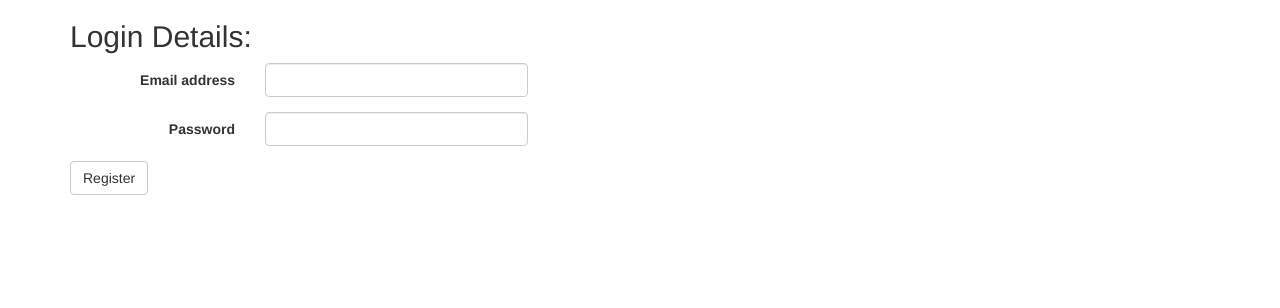
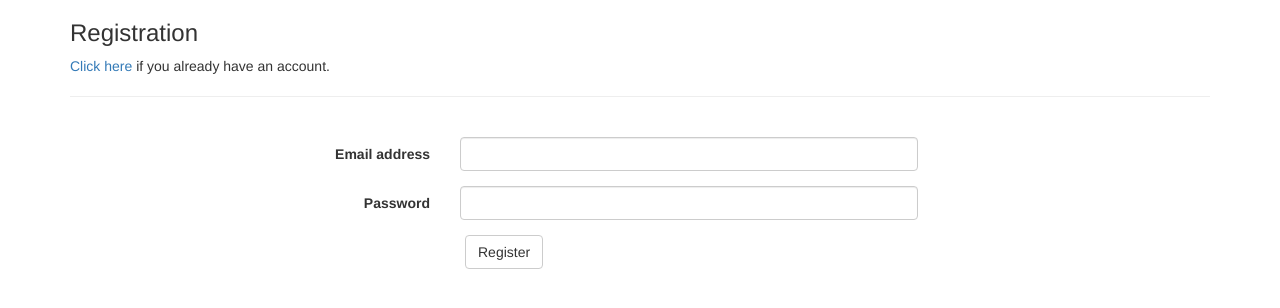
Before and after one commit to froilan/helpscout-management, a plain HTML site: page src/main/webapp/WEB-INF/pages/register.html in a window 1280 px wide. Drawn offline with nearby package versions, Linux system fonts and the light colour scheme.

Commit message:
updated format for register page

```diff
--- a/src/main/webapp/WEB-INF/pages/register.html
+++ b/src/main/webapp/WEB-INF/pages/register.html
@@ -5,30 +5,39 @@
     <meta name="viewport" content="width=device-width, initial-scale=1">
     <link rel="stylesheet" href="http://maxcdn.bootstrapcdn.com/bootstrap/3.3.5/css/bootstrap.min.css">
     <script src="https://ajax.googleapis.com/ajax/libs/angularjs/1.4.4/angular.min.js"></script>
-    <script type="text/javascript" src="js/MainApp.js"></script>
-    <script type="text/javascript" src="js/controllers/UserController.js"></script>
-    <script type="text/javascript" src="js/services/UserService.js"></script>
+    <script src="js/MainApp.js"></script>
+    <script src="js/controllers/UserController.js"></script>
+    <script src="js/services/UserService.js"></script>
     <title></title>
 </head>
 <body>
     <div class="container" ng-controller="UserController">
-        <h2>Login Details:</h2>
+        <div class="row">
+            <div class="col-sm-12">
+                <h3>Registration</h3>
+                <a href="/helpscout-management/login">Click here</a>
+                if you already have an account.
+            </div>
+        </div>
+        <hr/>
+        <br/>
         <form class="form-horizontal">
-            <!--<input type="hidden" name="${_csrf.parameterName}" value="${_csrf.token}"/>-->
             <div class="form-group">
-                <label class="control-label col-sm-2" for="email">Email address</label>
-                <div class="col-sm-3">
+                <label class="control-label col-sm-4" for="email">Email address</label>
+                <div class="col-sm-5">
                     <input type="email" class="form-control" name="email" id="email"  ng-model="email" required />
                 </div>
             </div>
             <div class="form-group">
-                <label class="control-label col-sm-2" for="password">Password</label>
-                <div class="col-sm-3">
+                <label class="control-label col-sm-4" for="password">Password</label>
+                <div class="col-sm-5">
                     <input type="password" class="form-control" name="password" id="password" ng-model="password" required/>
                 </div>
             </div>
-            <input type="button" class="btn btn-default" value="Register"
-                   ng-click="createUser()"/>
+            <div class="col-sm-offset-4 col-sm-8">
+                <input type="button" class="btn btn-default" value="Register"
+                       ng-click="createUser()"/>
+            </div>
         </form>
     </div>
 </body>
```
